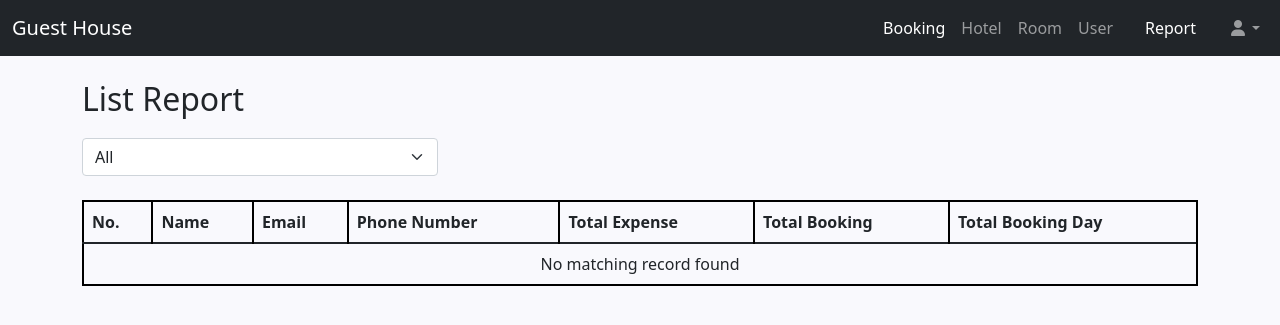
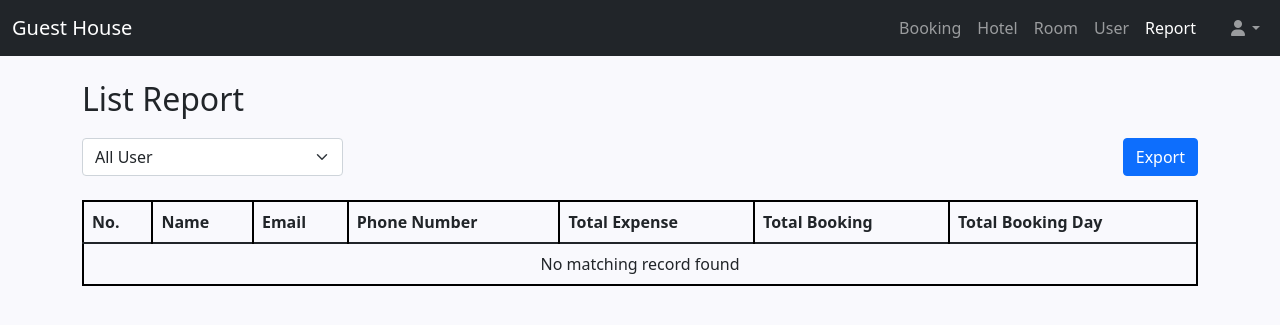
Before and after one commit to fendylie/guest-house-xyz, a Flask app: page /admin/report in a window 1280 px wide. Shown: the top 325 px of the page. Run offline with Flask 2, Linux system fonts and the light colour scheme; the visitor is signed in with stand-in values (Sample User, id 1); data that the repository does not hold is empty; some libraries are stand-ins or nearby versions.

Commit message:
done all

```diff
--- a/app.py
+++ b/app.py
@@ -1,5 +1,6 @@
 import pymysql.cursors
-from flask import Flask, render_template, request, redirect, session, flash
+import requests
+from flask import Flask, render_template, request, redirect, session, flash, url_for
 from forms.user_form import *
 from forms.hotel_form import *
 from forms.booking_form import *
@@ -15,6 +16,7 @@ import helpers.function_helper as FunctionHelper
 from helpers.constant_helper import *
 import pdfkit
 import os
+import convertapi
 
 application = Flask(__name__)
 application.secret_key = "loremipsum"
@@ -24,6 +26,7 @@ application.config['TEMPLATE_FOLDER'] = os.path.realpath('.') + "/templates"
 conn = cursor = None
 
 
+# open db connection
 def open_db_connection():
     global conn, cursor
     conn = pymysql.connect(host="localhost", user="root", password="", db="guest-house-xyz")
@@ -47,12 +50,16 @@ def admin_index_route():
 # Admin Login Route
 @application.route("/admin/login", methods=['GET', 'POST'])
 def admin_login_route():
+    # check user is admin and have session login
     if session.get("email") and session.get("role") == "ADMIN":
         return redirect("/admin/booking")
 
+    # initial flask form
     form = UserLoginForm()
 
+    # check request method is POST
     if request.method == "POST":
+        # validasi form
         if form.validate():
             response = AuthRepository.login_admin(request.form)
             if response['success']:
@@ -70,6 +77,7 @@ def admin_login_route():
 # Logout Route
 @application.route("/admin/logout", methods=['GET', 'POST'])
 def admin_logout_route():
+    # admin logout and remove session
     session.pop("email", None)
     session.pop("role", None)
     return redirect("/admin/login")
@@ -78,15 +86,16 @@ def admin_logout_route():
 # Admin Report Route
 @application.route("/admin/report", methods=['GET'])
 def admin_report_route():
+    # check user is admin and have session login
     if not session.get("email") and session.get("role") != "ADMIN":
         return redirect("/admin/login")
 
     response = ReportRepository.find_all()
     users = FunctionHelper.get_user_choices()
     args = request.args
-    selected_user = args.get("user")
+    selected_user = args.get("user") if args.get("user") else "0"
 
-    if selected_user:
+    if selected_user != "0":
         temp_data = []
         for user in response['data']:
             if str(user[0]) == str(selected_user):
@@ -94,12 +103,54 @@ def admin_report_route():
 
         response['data'] = temp_data
 
-    return render_template(ADMIN_REPORT_LIST_TEMPLATE, data=response['data'], users=users)
+    return render_template(ADMIN_REPORT_LIST_TEMPLATE, data=response['data'], users=users, selected_user=int(selected_user))
+
+
+# Admin Report Export Route
+@application.route("/admin/report/export", methods=['GET', 'POST'])
+def admin_report_export_route():
+    # check user is admin and have session login
+    if not session.get("email") and session.get("role") != "ADMIN":
+        return redirect("/admin/login")
+
+    # get report from database
+    response = ReportRepository.find_all()
+    users = FunctionHelper.get_user_choices()
+
+    # set user selected if has on url params
+    args = request.args
+    selected_user = args.get("user") if args.get("user") else "0"
+
+    if selected_user != "0":
+        temp_data = []
+        for user in response['data']:
+            if str(user[0]) == str(selected_user):
+                temp_data.append(user)
+
+        response['data'] = temp_data
+
+    # convertapi secret key
+    convertapi.api_secret = 'HeQOuUbO4wL08bTa'
+
+    # membuat file temp untuk menampung render template
+    with open("temp.html", "w") as fo:
+        fo.write(render_template(ADMIN_REPORT_LIST_TEMPLATE, data=response['data'], users=users, selected_user=int(selected_user)))
+
+    # convert temp html to pdf using convertapi
+    convertapi.convert('pdf', {
+        'File': os.path.realpath('.') + '/temp.html'
+    }, from_format='html').save_files(os.path.realpath('.') + '/static/pdf/report/report.pdf')
+
+    # remove file temp
+    os.remove(os.path.realpath('.') + '/temp.html')
+
+    return redirect("/admin/report")
 
 
 # Admin Booking Route
 @application.route("/admin/booking", methods=['GET', 'POST'])
 def admin_booking_route():
+    # check user is admin and have session login
     if not session.get("email") and session.get("role") != "ADMIN":
         return redirect("/admin/login")
 
@@ -110,6 +161,7 @@ def admin_booking_route():
 # Admin Booking Create Route
 @application.route("/admin/booking/create", methods=['GET', 'POST'])
 def admin_booking_create_route():
+    # check user is admin and have session login
     if not session.get("email") and session.get("role") != "ADMIN":
         return redirect("/admin/login")
 
@@ -136,6 +188,7 @@ def admin_booking_create_route():
 # Admin Booking Edit Route
 @application.route("/admin/booking/<int:id>", methods=['GET', 'POST'])
 def admin_booking_edit_route(id):
+    # check user is admin and have session login
     if not session.get("email") and session.get("role") != "ADMIN":
         return redirect("/admin/login")
 
@@ -171,6 +224,7 @@ def admin_booking_edit_route(id):
 # Admin Booking Delete Route
 @application.route("/admin/booking/<int:id>/delete", methods=['GET'])
 def admin_booking_delete_route(id):
+    # check user is admin and have session login
     if not session.get("email") and session.get("role") != "ADMIN":
         return redirect("/admin/login")
 
@@ -186,6 +240,7 @@ def admin_booking_delete_route(id):
 # Admin Hotel Route
 @application.route("/admin/hotel", methods=['GET'])
 def admin_hotel_route():
+    # check user is admin and have session login
     if not session.get("email") and session.get("role") != "ADMIN":
         return redirect("/admin/login")
 
@@ -196,6 +251,7 @@ def admin_hotel_route():
 # Admin Hotel Create Route
 @application.route("/admin/hotel/create", methods=['GET', 'POST'])
 def admin_hotel_create_route():
+    # check user is admin and have session login
     if not session.get("email") and session.get("role") != "ADMIN":
         return redirect("/admin/login")
 
@@ -218,6 +274,7 @@ def admin_hotel_create_route():
 # Admin Hotel Edit Route
 @application.route("/admin/hotel/<int:id>", methods=['GET', 'POST'])
 def admin_hotel_edit_route(id):
+    # check user is admin and have session login
     if not session.get("email") and session.get("role") != "ADMIN":
         return redirect("/admin/login")
 
@@ -241,6 +298,7 @@ def admin_hotel_edit_route(id):
 # Admin Hotel Delete Route
 @application.route("/admin/hotel/<int:id>/delete", methods=['GET'])
 def admin_hotel_delete_route(id):
+    # check user is admin and have session login
     if not session.get("email") and session.get("role") != "ADMIN":
         return redirect("/admin/login")
 
@@ -256,6 +314,7 @@ def admin_hotel_delete_route(id):
 # Admin Room Route
 @application.route("/admin/room", methods=['GET', 'POST'])
 def admin_room_route():
+    # check user is admin and have session login
     if not session.get("email") and session.get("role") != "ADMIN":
         return redirect("/admin/login")
 
@@ -266,6 +325,7 @@ def admin_room_route():
 # Admin Room Create Route
 @application.route("/admin/room/create", methods=['GET', 'POST'])
 def admin_room_create_route():
+    # check user is admin and have session login
     if not session.get("email") and session.get("role") != "ADMIN":
         return redirect("/admin/login")
 
@@ -290,6 +350,7 @@ def admin_room_create_route():
 # Admin Room Edit Route
 @application.route("/admin/room/<int:id>", methods=['GET', 'POST'])
 def admin_room_edit_route(id):
+    # check user is admin and have session login
     if not session.get("email") and session.get("role") != "ADMIN":
         return redirect("/admin/login")
 
@@ -317,6 +378,7 @@ def admin_room_edit_route(id):
 # Admin Hotel Delete Route
 @application.route("/admin/room/<int:id>/delete", methods=['GET'])
 def admin_room_delete_route(id):
+    # check user is admin and have session login
     if not session.get("email") and session.get("role") != "ADMIN":
         return redirect("/admin/login")
 
@@ -332,6 +394,7 @@ def admin_room_delete_route(id):
 # Admin User Route
 @application.route("/admin/user", methods=['GET', 'POST'])
 def admin_user_route():
+    # check user is user and have session login
     if not session.get("email") and session.get("role") != "ADMIN":
         return redirect("/admin/login")
 
@@ -342,6 +405,7 @@ def admin_user_route():
 # Admin User Create Route
 @application.route("/admin/user/create", methods=['GET', 'POST'])
 def admin_user_create_route():
+    # check user is user and have session login
     if not session.get("email") and session.get("role") != "ADMIN":
         return redirect("/admin/login")
 
@@ -364,6 +428,7 @@ def admin_user_create_route():
 # Admin User Edit Route
 @application.route("/admin/user/<int:id>", methods=['GET', 'POST'])
 def admin_user_edit_route(id):
+    # check user is user and have session login
     if not session.get("email") and session.get("role") != "ADMIN":
         return redirect("/admin/login")
 
@@ -387,6 +452,7 @@ def admin_user_edit_route(id):
 # Admin User Delete Route
 @application.route("/admin/user/<int:id>/delete", methods=['GET'])
 def admin_user_delete_route(id):
+    # check user is user and have session login
     if not session.get("email") and session.get("role") != "ADMIN":
         return redirect("/admin/login")
 
@@ -399,26 +465,11 @@ def admin_user_delete_route(id):
     return redirect("/admin/user")
 
 
-# Admin User Delete Route
-@application.route("/admin/user/export", methods=['GET'])
-def admin_user_export_route():
-    # export data user to pdf
-    if not session.get("email") and session.get("role") != "ADMIN":
-        return redirect("/admin/login")
-
-    htmlfile = application.config['TEMPLATE_FOLDER'] + '/admin/user/list.html'
-    pdffile = application.config['PDF_FOLDER'] + '/user/list.pdf'
-    pdfkit.from_file(htmlfile, pdffile)
-    return redirect("/static/pdf/user/list.pdf")
-
-# End of Admin Route
-# TODO: pdf dan blast email belum
-
-
 # User Route
 # User Login Route
 @application.route("/login", methods=['GET', 'POST'])
 def user_login_route():
+    # check user is user and have session login
     if session.get("email") and session.get("role") == "USER":
         return redirect("/")
 
@@ -443,6 +494,7 @@ def user_login_route():
 # User Register Route
 @application.route("/register", methods=['GET', 'POST'])
 def user_register_route():
+    # check user is user and have session login
     if session.get("email") and session.get("role") == "USER":
         return redirect("/")
 
@@ -472,6 +524,7 @@ def index():
 # User Booking Route
 @application.route("/your-booking", methods=['GET'])
 def user_booking_route():
+    # check user is user and have session login
     if not session.get("email") and session.get("role") != "USER":
         return redirect("/login")
 
@@ -483,6 +536,7 @@ def user_booking_route():
 # User Booking Delete Route
 @application.route("/your-booking/<int:id>/delete", methods=['GET'])
 def user_booking_delete_route(id):
+    # check user is user and have session login
     if not session.get("email") and session.get("role") != "USER":
         return redirect("/login")
 
@@ -498,6 +552,7 @@ def user_booking_delete_route(id):
 # User Booking Hotel Route
 @application.route("/booking-hotel/<int:id>", methods=['GET', 'POST'])
 def user_booking_hotel_route(id):
+    # check user is user and have session login
     if not session.get("email") and session.get("role") != "USER":
         return redirect("/login")
 
@@ -526,6 +581,7 @@ def user_booking_hotel_route(id):
 # User Profile Route
 @application.route("/profile", methods=['GET', 'POST'])
 def user_profile_route():
+    # check user is user and have session login
     if not session.get("email") and session.get("role") != "USER":
         return redirect("/login")
 
@@ -549,6 +605,7 @@ def user_profile_route():
 # Logout Route
 @application.route("/logout", methods=['GET', 'POST'])
 def user_logout_route():
+    # user logout and remove session
     session.pop("email", None)
     session.pop("role", None)
     return redirect("/login")
--- a/repositories/user_repository.py
+++ b/repositories/user_repository.py
@@ -64,7 +64,7 @@ def create(form):
     app.conn.commit()
     app.close_db_connection()
 
-    return FunctionHelper.response_formatter(True, "Successfully Create Hotel")
+    return FunctionHelper.response_formatter(True, "Successfully Create User")
 
 
 def update(id, form):
--- a/templates/admin/report/list.html
+++ b/templates/admin/report/list.html
@@ -21,7 +21,7 @@
                 <div class="collapse navbar-collapse" id="navbarNav">
                     <ul class="navbar-nav ms-auto">
                         <li class="nav-item">
-                            <a class="nav-link active" href="/admin/booking">Booking</a>
+                            <a class="nav-link" href="/admin/booking">Booking</a>
                         </li>
                         <li class="nav-item">
                             <a class="nav-link" href="/admin/hotel">Hotel</a>
@@ -29,7 +29,7 @@
                         <li class="nav-item">
                             <a class="nav-link" href="/admin/room">Room</a>
                         </li>
-                        <li class="nav-item me-md-3">
+                        <li class="nav-item">
                             <a class="nav-link"  href="/admin/user">User</a>
                         </li>
                         <li class="nav-item me-md-3">
@@ -52,15 +52,23 @@
             </div>
 
             <div class="row">
-                <div class="col-md-4">
+                <div class="col-md-3">
                     <select id="select-filter-user" class="form-select mb-4">
-                        <option value="all">All</option>
+                        <option value="0">All User</option>
                         {% if users|length > 0 %}
                             {% for index in range(users|length) %}
-                                <option value="{{ users[index][0] }}">{{ users[index][1] }}</option>
+                                {% if users[index][0] == selected_user %}
+                                    <option value="{{ users[index][0] }}" selected>{{ users[index][1] }}</option>
+                                {% else %}
+                                    <option value="{{ users[index][0] }}">{{ users[index][1] }}</option>
+                                {% endif %}
                             {% endfor %}
                         {% endif %}
                     </select>
+                </div>
+
+                <div class="col-md-9 text-end">
+                    <button class="btn btn-primary" onclick="window.location = '/admin/report/export'">Export</button>
                 </div>
             </div>
 
--- a/templates/admin/user/list.html
+++ b/templates/admin/user/list.html
@@ -29,7 +29,7 @@
                         <li class="nav-item">
                             <a class="nav-link" href="/admin/room">Room</a>
                         </li>
-                        <li class="nav-item me-md-3">
+                        <li class="nav-item">
                             <a class="nav-link active" href="/admin/user">User</a>
                         </li>
                         <li class="nav-item me-md-3">
```
Also changed, not shown: 1 other file.
